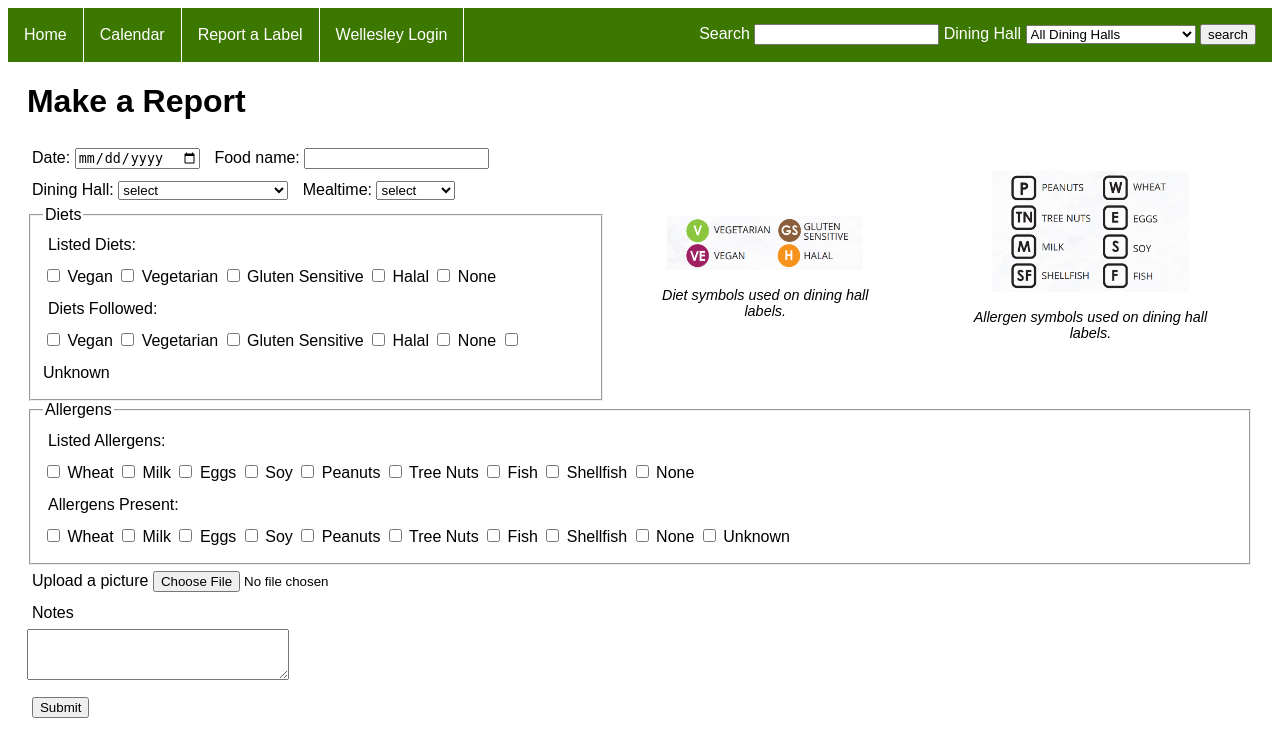
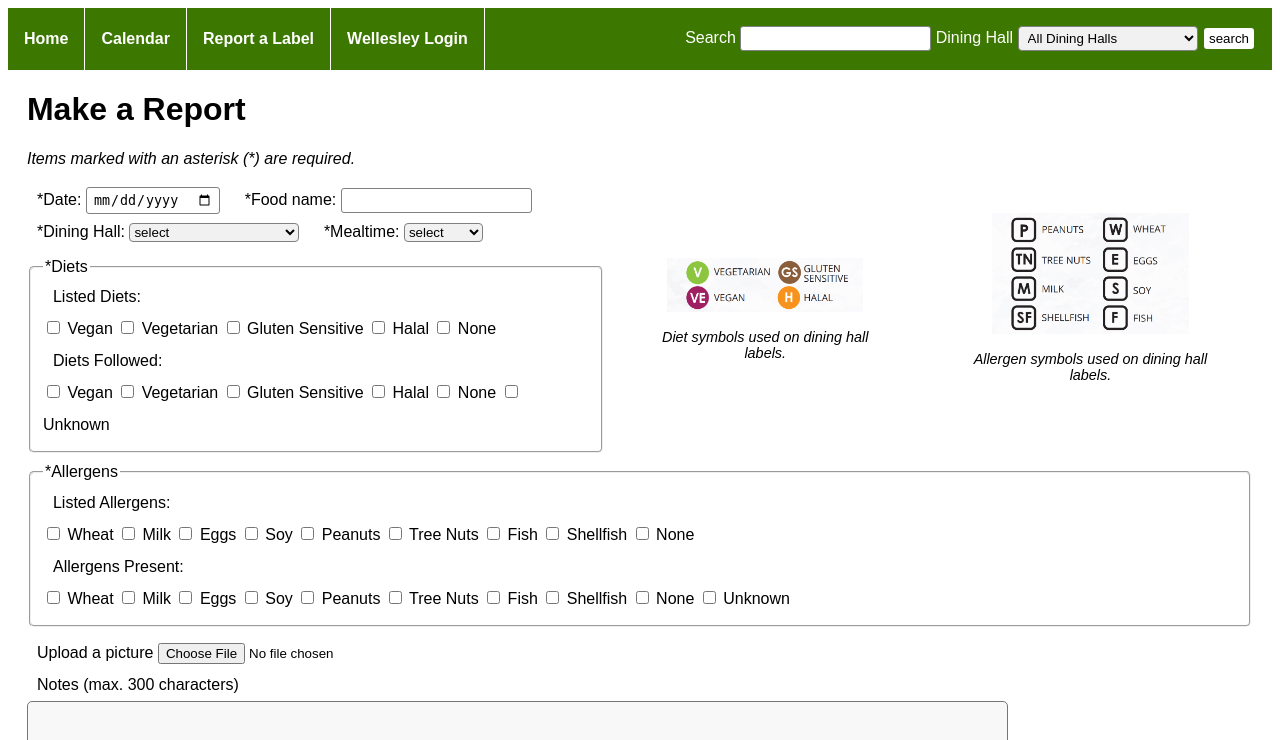
Before and after one commit to EShumadine/label-fresh, a Flask app: page /report/ in a window 1280 px wide. Shown: the top 740 px of the page. Run offline with Flask 2, Linux system fonts and the light colour scheme.

Commit message:
Beta version complete; CSS and HTML validated.

```diff
--- a/beta/app.py
+++ b/beta/app.py
@@ -73,6 +73,7 @@ def view_report(reportID):
     username = None
     if 'CAS_USERNAME' in session:
         username = session['CAS_USERNAME']
+    owner = ((username != None) and (username==resports.getOwner(conn,reportID)))
 
     if request.method == 'GET':
         reportDict = reports.buildInfoDict(conn, reportID)
@@ -84,7 +85,7 @@ def view_report(reportID):
                                     title=reportDict['name'],
                                     info=reportDict,
                                     username=username,
-                                    owner=(username==reports.getOwner(conn,reportID)))
+                                    owner=owner)
         else:
             pathname = os.path.join(app.config['UPLOADS'],imagefile['imagefile'])
             return render_template('view_report.html',
@@ -92,7 +93,7 @@ def view_report(reportID):
                                     imagesource=pathname,
                                     info=reportDict,
                                     username=username,
-                                    owner=(username==reports.getOwner(conn,reportID)))
+                                    owner=owner)
     else: # form submitted
         if 'delete' in request.form:
             if username:
@@ -102,7 +103,7 @@ def view_report(reportID):
                                             title=reportDict['name'],
                                             info=reportDict,
                                             username=username,
-                                            owner=(username==reports.getOwner(conn,reportID)))
+                                            owner=owner)
             else:
                 err = reports.deleteReport(conn, reportID)
                 if not err:
@@ -112,7 +113,7 @@ def view_report(reportID):
                                             title=reportDict['name'],
                                             info=reportDict,
                                             username=username,
-                                            owner=(username==reports.getOwner(conn,reportID)))
+                                            owner=owner)
                 else:
                     os.remove(os.path.join(os.path.join('static',app.config['UPLOADS']),err))
                     flash("Successfully deleted.")
@@ -229,7 +230,7 @@ def showMoreAjax():
 
     info = listSome(nextDate, 10)
 
-    infoList = [{date: dateList} for date, dateList in info[0].items()] # preserve sorting
+    infoList = [{date: dateList} for date, dateList in sorted(info[0].items(), reverse=True)] # preserve sorting
     for dateList in info[0].values():
         for report in dateList: # add URLs
             report['url'] = url_for('view_report', reportID=report['id'])
@@ -251,10 +252,14 @@ def listSome(startDate, numReports):
             dateDict[datetime.datetime.strftime(report['served'], '%Y-%m-%d')].append(report)
     else:
         dates = set([report['served'] for report in results[:-1]])
+        if results[-1]['served'] in dates: # we don't want to display partial results for any dates
+            dates = dates.difference([results[-1]['served']])
+        dateDict = {datetime.datetime.strftime(date, '%Y-%m-%d'): [] for date in dates}
         nextDate = (min(dates) - datetime.timedelta(days=1))
-        dateDict = {datetime.datetime.strftime(date, '%Y-%m-%d'): [] for date in dates}
         for report in results[:-1]:
-            dateDict[datetime.datetime.strftime(report['served'], '%Y-%m-%d')].append(report)
+            date = datetime.datetime.strftime(report['served'], '%Y-%m-%d')
+            if date in dateDict:
+                dateDict[date].append(report)
     return (dateDict, nextDate)
 
 def buildFormDict(formData, req):
--- a/beta/reports.py
+++ b/beta/reports.py
@@ -158,7 +158,6 @@ def buildInfoDict(conn, reportID):
                 reportDict['actualAllergens'].append(label['code'])
             else: # actual diet
                 reportDict['actualDiets'].append(label['code'])
-    print(reportDict)
     return reportDict
 
 def getOwner(conn, reportID):
--- a/beta/static/common-style.css
+++ b/beta/static/common-style.css
@@ -19,8 +19,10 @@ body {
     display: block;
     color: white;
     text-align: center;
-    padding: 18px 16px;
+    padding: 22px 16px;
     text-decoration: none;
+    -webkit-transition-duration: 0.2s; /* Safari */
+    transition-duration: 0.2s;
 }
 
 #navbar li a:hover {
@@ -36,9 +38,38 @@ body {
     padding: 16px 16px;
 }
 
+#search input[type=text] {
+    padding: 4px 6px;
+    box-sizing: border-box;
+    border-radius: 3px;
+    border: 1px solid grey;
+}
+
+#search input[type=submit] {
+    background-color: white;
+    color: black;
+    padding: 3px 5px;
+    text-decoration: none;
+    border-radius: 3px;
+    -webkit-transition-duration: 0.2s; /* Safari */
+    transition-duration: 0.2s;
+}
+
+#search input[type=submit]:hover {
+    cursor: pointer;
+    background-color: rgb(172, 172, 172);
+}
+
+#search select {
+    border: 1px solid grey;
+    border-radius: 4px;
+    background-color: #f1f1f1;
+    padding: 3px 5px;
+}
+
 #search {
     float: right;
-    width: 60%;
+    width: 50%;
     text-align: right;
 }
 
@@ -55,11 +86,39 @@ body {
 
 #messages {
     font-size: 1.5em;
-    text-transform: uppercase;
-    color: #ff171d;
+    font-style: italic;
+    color: #3c7700;
 }
 
 #content {
     width: 97%;
     margin: auto;
 }
+
+a:link, a:visited {
+    text-decoration: none;
+    font-weight: bold;
+    color: #3e6616;
+}
+
+a:hover {
+    text-decoration: underline;
+}
+
+button, input[type=submit] {
+    background-color: #3c7700;
+    border: none;
+    color: white;
+    padding: 10px 16px;
+    text-decoration: none;
+    margin: 4px 2px;
+    border-radius: 3px;
+    -webkit-transition-duration: 0.2s; /* Safari */
+    transition-duration: 0.2s;
+    border-radius: 3px;
+}
+
+button:hover, input[type=submit]:hover {
+    cursor: pointer;
+    background-color: #458505;
+}
--- a/beta/static/new-style.css
+++ b/beta/static/new-style.css
@@ -21,8 +21,43 @@
     margin: auto;
 }
 
-form p {
+#new-report p {
     display: inline;
-    padding: 5px;
+    padding: 5px 10px;
     line-height: 2;
 }
+
+#new-report fieldset {
+    margin-top: 10px;
+    margin-bottom: 10px;
+    border-radius: 5px;
+}
+
+#new-report input[type=text] {
+    padding: 4px 6px;
+    box-sizing: border-box;
+    border-radius: 3px;
+    border: 1px solid grey;
+}
+
+#new-report textarea {
+    padding: 4px 6px;
+    box-sizing: border-box;
+    border-radius: 5px;
+    background-color: #f8f8f8;
+    width: 80%;
+    height: 150px;
+}
+
+#new-report input[type=date] {
+    padding: 4px 6px;
+    box-sizing: border-box;
+    border-radius: 3px;
+    border: 1px solid grey;
+}
+
+#new-report select {
+    border: 1px solid grey;
+    border-radius: 4px;
+    background-color: #f1f1f1;
+}
--- a/beta/templates/base.html
+++ b/beta/templates/base.html
@@ -33,7 +33,7 @@
                 </label>
                 <label>
                     Dining Hall
-                    <select name="hall" required>
+                    <select name="hall">
                         <option selected>All Dining Halls</option>
                         <option value="Bae Pow Lu Chow">Bae Pow Lu Chow (Lulu)</option>
                         <option>Tower</option>
@@ -81,7 +81,15 @@
     with which to base their decisions of where to eat on.
 </p>
 
-<p>Image here as example maybe?</p>
+<figure id="example">
+    <p><img src="{{url_for('static', filename='example.jpg')}}"
+        alt="">
+    </p>
+    <figcaption>
+        A label for Hash Browns labelling them as both GS (made without gluten)
+        and containing wheat, which is a contradiction.
+    </figcaption>
+</figure>
 
 <h2>How It Works</h2>
 <ul>
--- a/beta/templates/calendar.html
+++ b/beta/templates/calendar.html
@@ -10,7 +10,7 @@
 
 {% block content %}
 <p>This button turns on/off all the JavaScript:
-        <button id="progressive_enhancement">Turn On Progressive Enhancement</button></p>
+        <button id="progressive_enhancement">Turn off Progressive Enhancement</button></p>
 
 <h1>Existing Reports</h1>
 
@@ -52,7 +52,7 @@
 {% block scripts %}
 
 <script>
-    var progressive_on = false;
+    var progressive_on = true;
 
     $("#progressive_enhancement").on('click', function () {
         if(progressive_on) {
--- a/beta/templates/new_report.html
+++ b/beta/templates/new_report.html
@@ -10,6 +10,8 @@
 
 <h1>{{title}}</h1>
 
+<p><em>Items marked with an asterisk (*) are required.</em></p>
+
 <div id="legend">
     <figure class="legend" id="allergen">
         <p><img src="{{url_for('static', filename='allergens.png')}}"
@@ -21,21 +23,20 @@
             alt="V=Vegetarian,VE=Vegan,GS=Gluten Sensitive,H=Halal"></p>
         <figcaption>Diet symbols used on dining hall labels.</figcaption>
     </figure>
-
 </div>
 
 {% if info %}
 
-<form method="POST" action="" enctype="multipart/form-data">
-    <p><label>Date:
+<form id="new-report" method="POST" enctype="multipart/form-data">
+    <p><label>*Date:
         <input type="date" name="served" required value="{{info.served}}">
     </label></p>
-    <p><label>Food name:
-        <input name="name" required value="{{info.name}}">
+    <p><label>*Food name:
+        <input name="name" type="text" required value="{{info.name}}">
     </label></p>
     <br>
     <p><label>
-        Dining Hall:
+        *Dining Hall:
             <select name="hall" required>
                 <option value="">select</option>
                 <option value="Bae Pow Lu Chow"
@@ -56,7 +57,7 @@
         </select>
     </label></p>
     <p><label>
-        Mealtime:
+        *Mealtime:
         <select name="meal" required>
             <option value="">select</option>
             <option
@@ -70,7 +71,7 @@
             Dinner</option>
         </select>
     </label></p>
-    <fieldset><legend>Diets</legend>
+    <fieldset><legend>*Diets</legend>
         <p>Listed Diets: <br>
             <label><input type="checkbox" name="listed-diets" value="VE"
                 {% if "VE" in info.listedDiets %} checked {% endif %}>
@@ -109,7 +110,7 @@
             Unknown</label>
         </p>
     </fieldset>
-    <fieldset><legend>Allergens</legend>
+    <fieldset><legend>*Allergens</legend>
         <p>Listed Allergens: <br>
             <label><input type="checkbox" name="listed-allergens" value="W"
                 {% if "W" in info.listedAllergens %} checked {% endif %}>
@@ -138,7 +139,7 @@
             <label><input type="checkbox" name="listed-allergens" value="None"
                 {% if "None" in info.listedAllergens %} checked {% endif %}>
             None</label>
-        </label></p><br>
+        </p><br>
         <p>Allergens Present: <br>
             <label><input type="checkbox" name="present-allergens" value="W"
                 {% if "W" in info.actualAllergens %} checked {% endif %}>
@@ -177,7 +178,7 @@
     </label></p>
     <br>
     <p><label>
-        Notes <br>
+        Notes (max. 300 characters) <br>
         <textarea name="notes" rows=3 cols=30 value="{{info.notes}}"></textarea>
     </label></p>
     <br>
@@ -186,16 +187,16 @@
 
 {% else %}
 
-<form method="POST" action="" enctype="multipart/form-data">
-    <p><label>Date:
+<form id="new-report" method="POST" enctype="multipart/form-data">
+    <p><label>*Date:
         <input type="date" name="served" required>
     </label></p>
-    <p><label>Food name:
-        <input name="name" required>
+    <p><label>*Food name:
+        <input name="name" type="text" required>
     </label></p>
     <br>
     <p><label>
-        Dining Hall:
+        *Dining Hall:
         <select name="hall" required>
             <option value="">select</option>
             <option value="Bae Pow Lu Chow">Bae Pow Lu Chow (Lulu)</option>
@@ -206,7 +207,7 @@
         </select>
     </label></p>
     <p><label>
-        Mealtime:
+        *Mealtime:
         <select name="meal" required>
             <option value="">select</option>
             <option>Breakfast</option>
@@ -214,7 +215,7 @@
             <option>Dinner</option>
         </select>
     </label></p>
-    <fieldset><legend>Diets</legend>
+    <fieldset><legend>*Diets</legend>
         <p>Listed Diets: <br>
             <label><input type="checkbox" name="listed-diets" value="VE">
             Vegan</label>
@@ -242,7 +243,7 @@
             Unknown</label>
         </p>
     </fieldset>
-    <fieldset><legend>Allergens</legend>
+    <fieldset><legend>*Allergens</legend>
         <p>Listed Allergens: <br>
             <label><input type="checkbox" name="listed-allergens" value="W">
             Wheat</label>
@@ -262,7 +263,7 @@
             Shellfish</label>
             <label><input type="checkbox" name="listed-allergens" value="None">
             None</label>
-        </label></p><br>
+        </p><br>
         <p>Allergens Present: <br>
             <label><input type="checkbox" name="present-allergens" value="W">
             Wheat</label>
@@ -291,7 +292,7 @@
     </label></p>
     <br>
     <p><label>
-        Notes <br>
+        Notes (max. 300 characters) <br>
         <textarea name="notes" rows=3 cols=30></textarea>
     </label></p>
     <br>
--- a/beta/templates/search.html
+++ b/beta/templates/search.html
@@ -1,6 +1,11 @@
 {% extends "base.html" %}
 
 {% block styles %}
+
+<link rel="stylesheet"
+      href="{{url_for('static',filename='search-style.css')}}"
+      type="text/css">
+
 {% endblock %}
 
 {% block content %}
```
Also changed, not shown: beta/static/calendar-style.css (+27 -0 lines), beta/static/home-style.css (+13 -0 lines), beta/static/search-style.css (added, +18 -0 lines), beta/static/view-style.css (+42 -0 lines), beta/templates/view_report.html (+24 -3 lines), README.md, beta/static/example.jpg (added).
